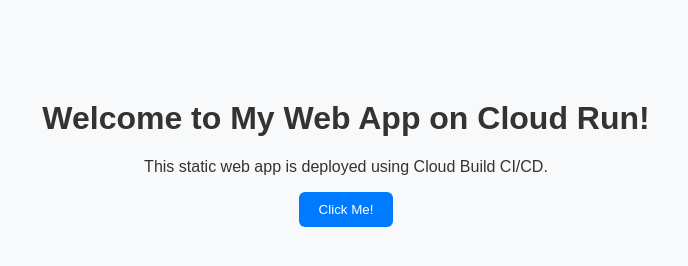
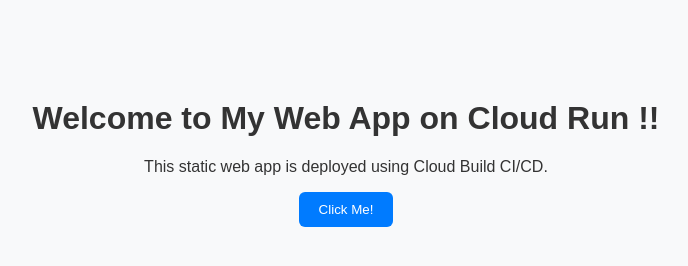
Before and after one commit to Lakshmilisha/usecase4, a plain HTML site: page app/index.html in a window 1280 px wide. Shown: the whole page, without its empty margins (294-982 px from the left). Drawn offline with Linux system fonts and the light colour scheme.

Commit message:
Removed terraform folders from app and cleaned up web app files

```diff
--- a/app/index.html
+++ b/app/index.html
@@ -7,7 +7,7 @@
   <link rel="stylesheet" href="style.css">
 </head>
 <body>
-  <h1>Welcome to My Web App on Cloud Run!</h1>
+  <h1>Welcome to My Web App on Cloud Run !!</h1>
   <p>This static web app is deployed using Cloud Build CI/CD.</p>
   <button onclick="showMessage()">Click Me!</button>
   <p id="message"></p>
```
Also changed, not shown: 2 other files.
